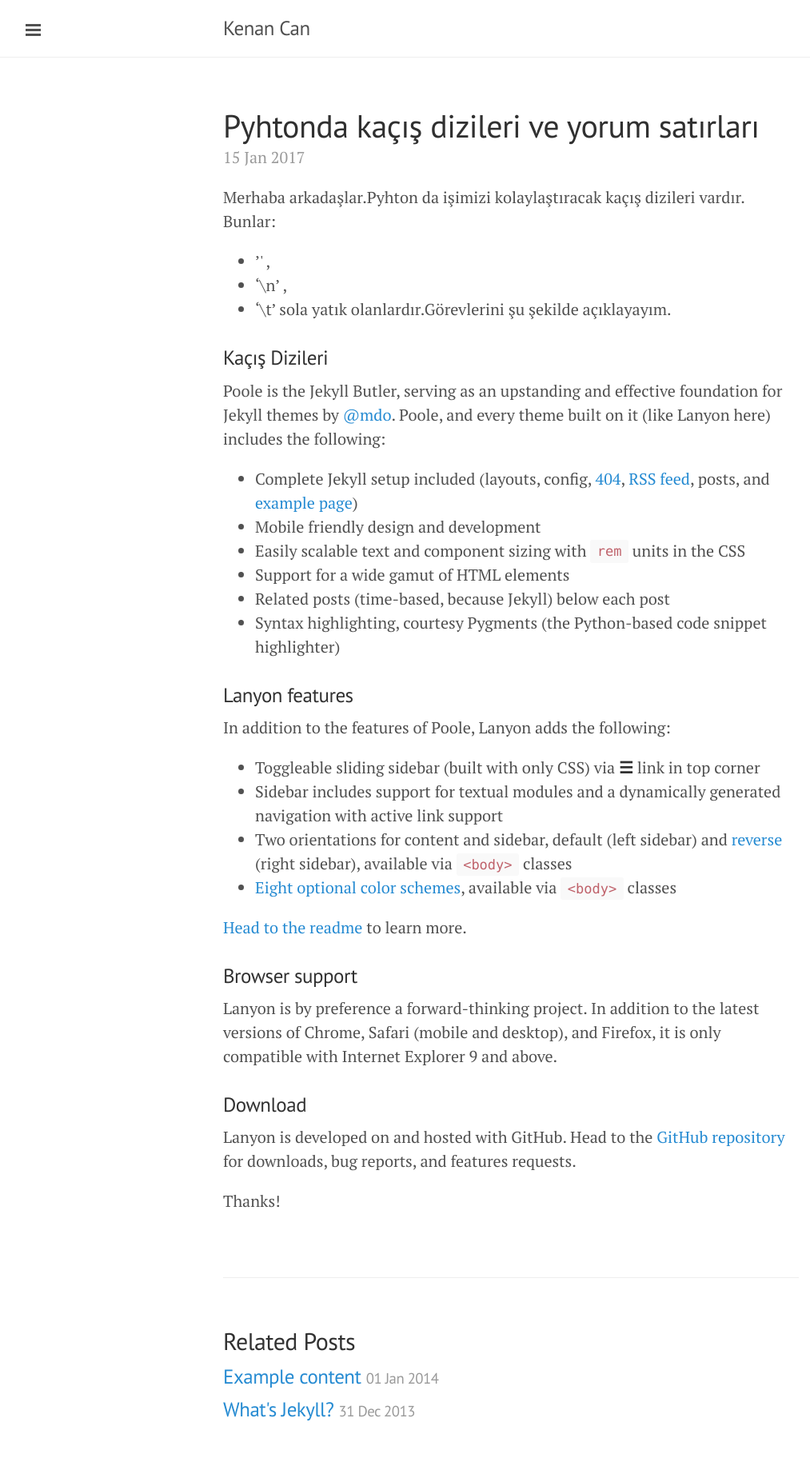
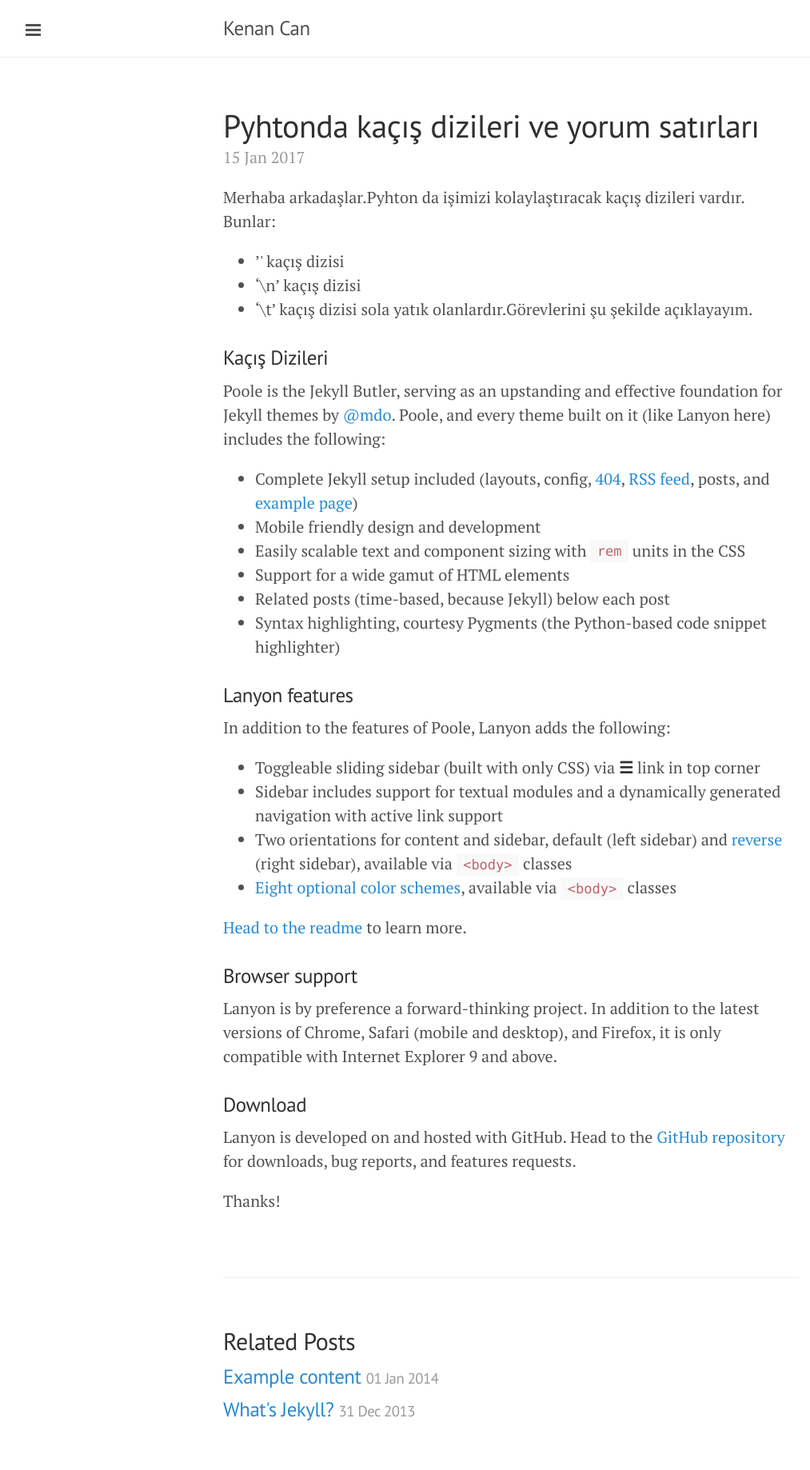
Before and after one commit to kenancn/kenancn.github.io, a Jekyll site: the page built from _posts/2017-01-15-python-kacis-dizileri-yorum.md, in a window 1280 px wide. Shown: the whole page at 80% size, without its empty margins (1-1014 px from the left). Built offline with Jekyll 4.4.1, drawn with Linux system fonts in a browser that asks for light colours; Markdown is read by kramdown in place of the engine named in the settings.

Commit message:
Update 2017-01-15-python-kacis-dizileri-yorum.md

```diff
--- a/_posts/2017-01-15-python-kacis-dizileri-yorum.md
+++ b/_posts/2017-01-15-python-kacis-dizileri-yorum.md
@@ -5,9 +5,9 @@ title: Pyhtonda kaçış dizileri ve yorum satırları
 
 Merhaba arkadaşlar.Pyhton da işimizi kolaylaştıracak kaçış dizileri vardır.
 Bunlar:
-* '\' ,
-* '\n' ,
-* '\t'
+* '\' kaçış dizisi
+* '\n' kaçış dizisi
+* '\t' kaçış dizisi
 sola yatık olanlardır.Görevlerini şu şekilde açıklayayım.
 
 ### Kaçış Dizileri
```
